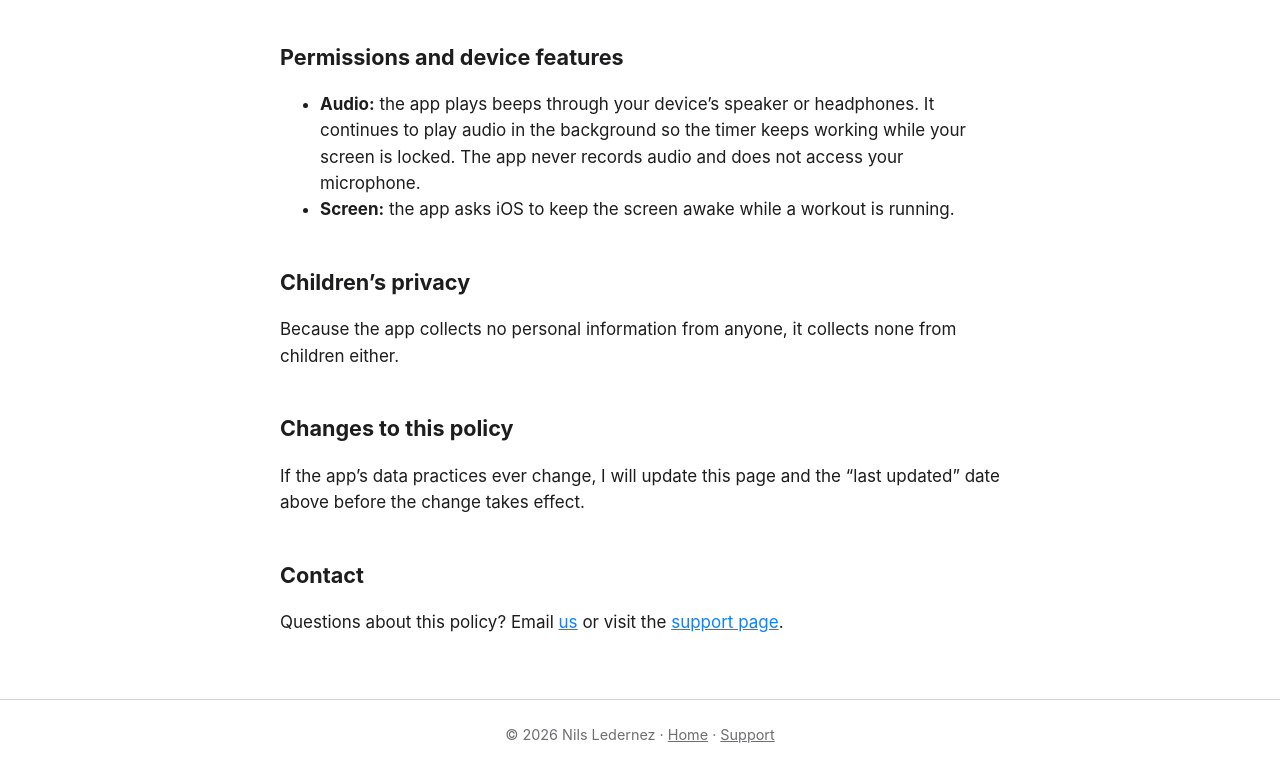
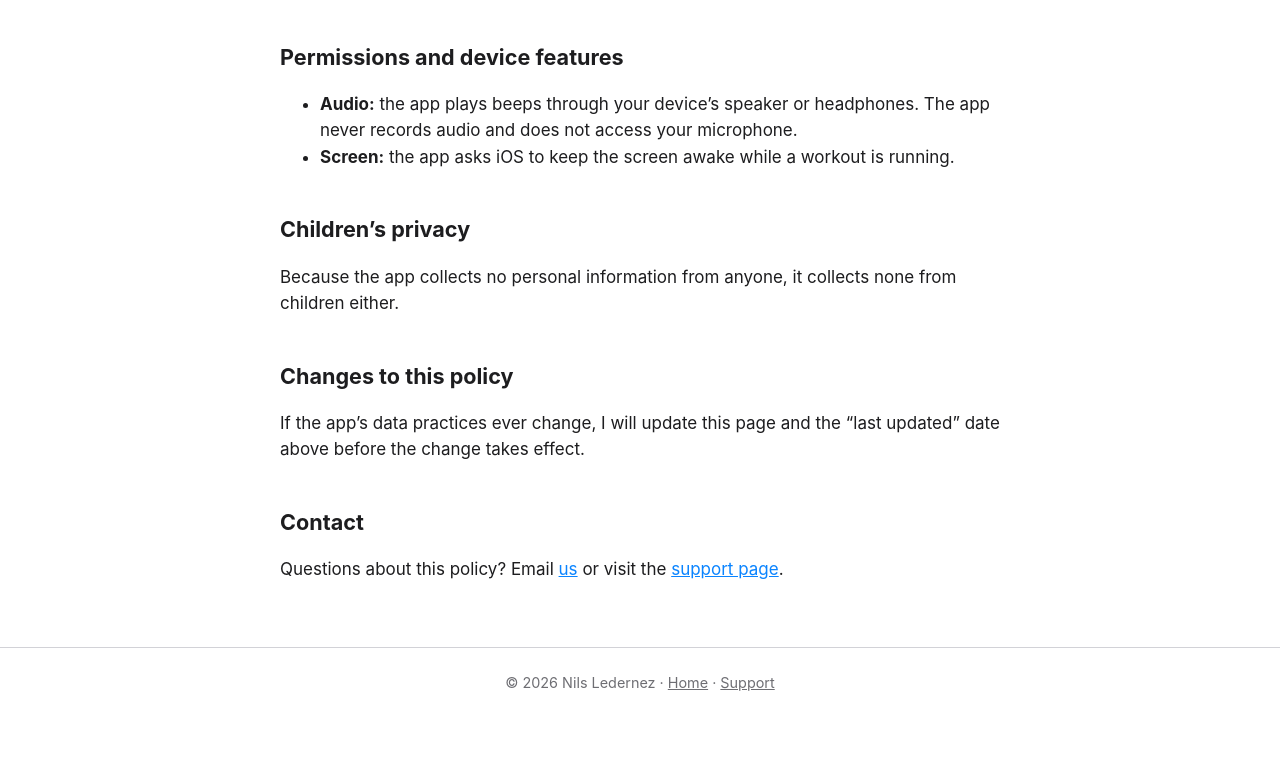
Before and after one commit to NilsLedernez/WorkoutTimer, a plain HTML site: page privacy.html in a window 1280 px wide. Shown: the part 885-1666 px from the top of the page. After the commit the page ends 1619 px from the top, so only its background shows below. Drawn offline with Linux system fonts and the light colour scheme.

Commit message:
Update audio permissions description in privacy.html
Removed mention of audio playback in the background from permissions section.

```diff
--- a/privacy.html
+++ b/privacy.html
@@ -55,7 +55,7 @@
 
   <h2>Permissions and device features</h2>
   <ul>
-    <li><strong>Audio:</strong> the app plays beeps through your device&rsquo;s speaker or headphones. It continues to play audio in the background so the timer keeps working while your screen is locked. The app never records audio and does not access your microphone.</li>
+    <li><strong>Audio:</strong> the app plays beeps through your device&rsquo;s speaker or headphones. The app never records audio and does not access your microphone.</li>
     <li><strong>Screen:</strong> the app asks iOS to keep the screen awake while a workout is running.</li>
   </ul>
 
```
